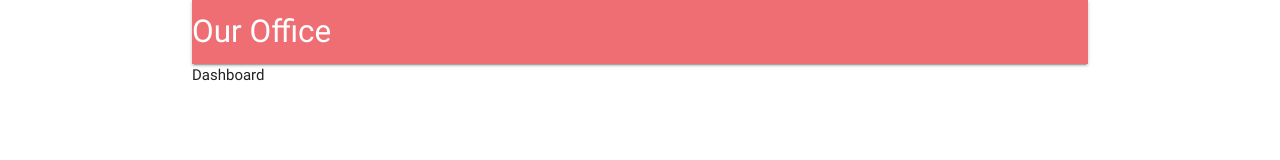
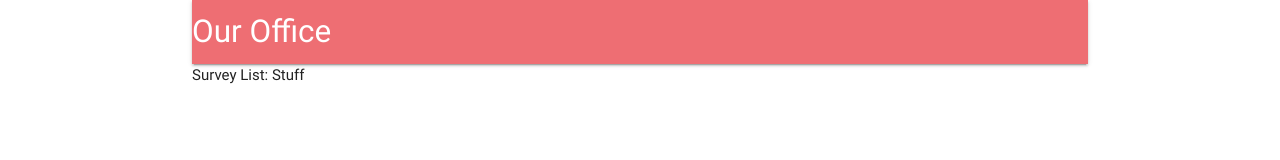
Before and after one commit to acqajar/react_dev, a React (Create React App) app in the folder client/: page /surveys in a window 1280 px wide. Shown: the top 160 px of the page. Built offline with nearby package versions, Linux system fonts and the light colour scheme; no server answers.

Commit message:
survey dashboard

```diff
--- a/client/src/components/Dashboard.js
+++ b/client/src/components/Dashboard.js
@@ -1,10 +1,11 @@
 import React from 'react';
 import { Link } from 'react-router-dom';
+import SurveyList from './surveys/SurveyList';
 
 const Dashboard = () => {
   return (
     <div>
-      Dashboard
+      <SurveyList />
       <div className="fixed-action-btn">
         <Link to="/surveys/new" className="btn-floating btn-large red">
           <i className="material-icons">add</i>
--- /dev/null
+++ b/client/src/components/surveys/SurveyList.js
@@ -0,0 +1,18 @@
+import React, { Component } from 'react';
+import { connect } from 'react-redux';
+import { fetchSurveys } from '../../actions';
+
+class SurveyList extends Component {
+  componentDidMount() {
+    this.props.fetchSurveys();
+  }
+  render() {
+    return <div>Survey List: Stuff</div>;
+  }
+}
+
+function mapStateToProps({ surveys }) {
+  return { surveys };
+}
+
+export default connect(mapStateToProps, { fetchSurveys })(SurveyList);
```
